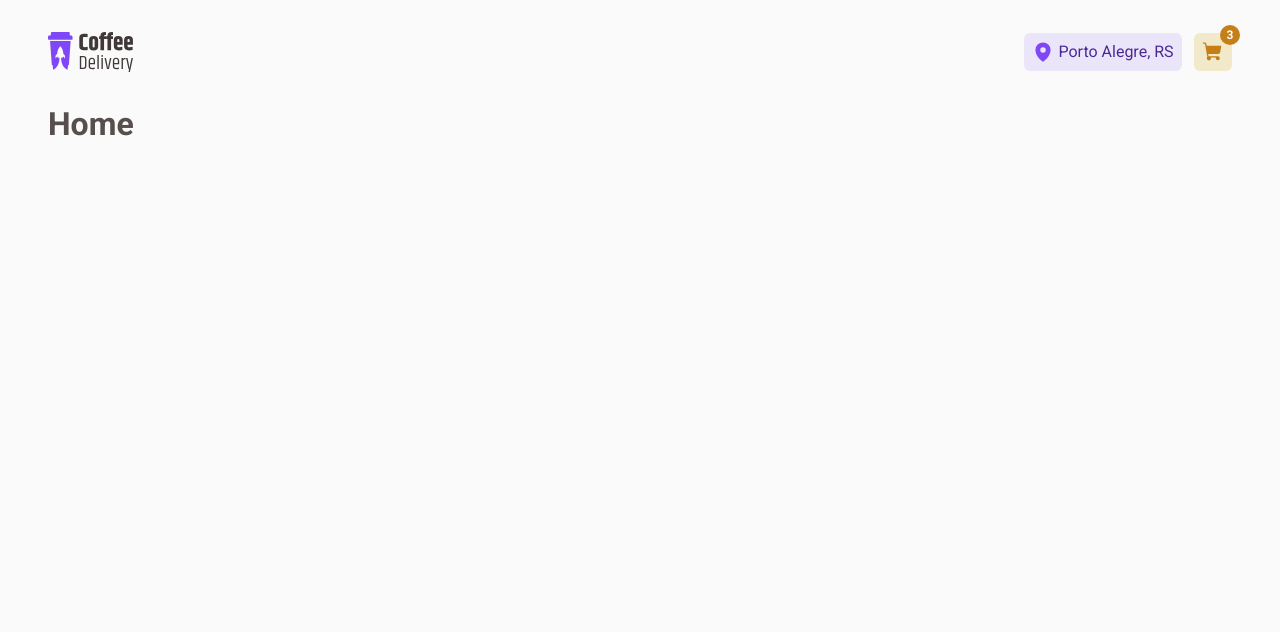
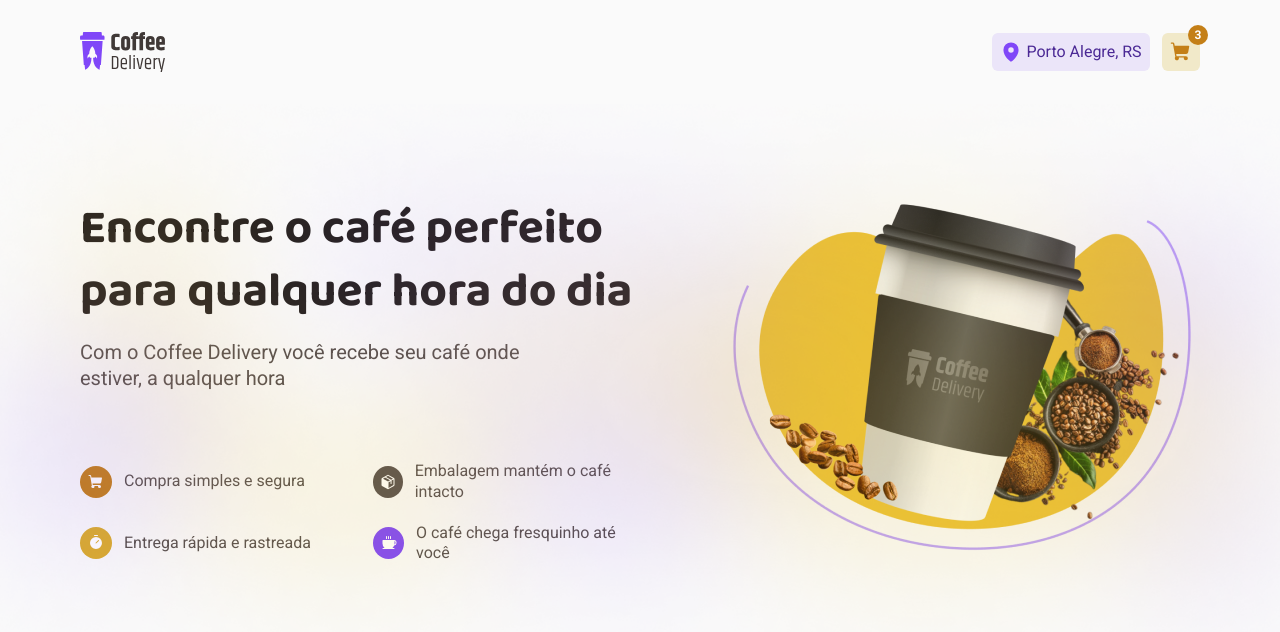
Before and after one commit to MichaelCStrahl/coffe-delivery, a React (Vite) app: page / in a window 1280 px wide. Shown: the top 632 px of the page. Built offline with nearby package versions, Linux system fonts and the light colour scheme.

Commit message:
banner home page

```diff
--- /dev/null
+++ b/src/components/Container/index.tsx
@@ -0,0 +1,8 @@
+import { ContainerLayout } from "./styles";
+
+interface ContainerProps {
+	children: React.ReactNode;
+}
+export function Container({ children }: ContainerProps) {
+	return <ContainerLayout>{children}</ContainerLayout>;
+}
--- /dev/null
+++ b/src/components/Container/styles.ts
@@ -0,0 +1,8 @@
+import styled from "styled-components";
+
+export const ContainerLayout = styled.div`
+  max-width: 74rem;
+  margin: 0 auto;
+  width: 100%;
+  padding: 0 2rem;
+`;
--- a/src/layouts/DefaultLayout/index.tsx
+++ b/src/layouts/DefaultLayout/index.tsx
@@ -1,11 +1,14 @@
 import { Outlet } from "react-router-dom";
+import { Container } from "../../components/Container";
 import { Header } from "../../components/Header";
 import { LayoutContainer } from "./styles";
 
 export function DefaultLayout() {
 	return (
 		<LayoutContainer>
-			<Header />
+			<Container>
+				<Header />
+			</Container>
 			<Outlet />
 		</LayoutContainer>
 	);
--- a/src/layouts/DefaultLayout/styles.ts
+++ b/src/layouts/DefaultLayout/styles.ts
@@ -1,9 +1,6 @@
 import styled from "styled-components";
 
 export const LayoutContainer = styled.div`
-  max-width: 74rem;
-  margin: 0 auto;
-
   display: flex;
   flex-direction: column;
 `;
--- a/src/pages/Home.tsx
+++ /dev/null
@@ -1,3 +0,0 @@
-export function Home() {
-	return <h1>Home</h1>;
-}
--- /dev/null
+++ b/src/pages/Home/index.tsx
@@ -0,0 +1,70 @@
+import { Coffee, Package, ShoppingCart, Timer } from "phosphor-react";
+import { defaultMethod } from "react-router-dom/dist/dom";
+import bgBanner from "../../assets/bg-banner.png";
+import coffeeBanner from "../../assets/coffee-banner.png";
+import { Container } from "../../components/Container";
+import {
+	BannerContent,
+	BannerLayout,
+	Description,
+	IconInfo,
+	InfoContainer,
+	InfoItem,
+	MainContentContainer,
+	MainTitle,
+} from "./styles";
+
+export function Home() {
+	return (
+		<>
+			<BannerLayout>
+				<Container>
+					<BannerContent>
+						<MainContentContainer>
+							<div>
+								<MainTitle>
+									Encontre o café perfeito para qualquer hora do dia
+								</MainTitle>
+								<Description>
+									Com o Coffee Delivery você recebe seu café onde estiver, a
+									qualquer hora
+								</Description>
+							</div>
+
+							<InfoContainer>
+								<InfoItem>
+									<IconInfo infoColor="yellowDark">
+										<ShoppingCart size={16} weight="fill" color="#fff" />
+									</IconInfo>
+									<p>Compra simples e segura</p>
+								</InfoItem>
+								<InfoItem>
+									<IconInfo infoColor="gray">
+										<Package size={16} weight="fill" color="#fff" />
+									</IconInfo>
+									<p>Embalagem mantém o café intacto</p>
+								</InfoItem>
+								<InfoItem>
+									<IconInfo infoColor="yellow">
+										<Timer size={16} weight="fill" color="#fff" />
+									</IconInfo>
+									<p>Entrega rápida e rastreada</p>
+								</InfoItem>
+								<InfoItem>
+									<IconInfo infoColor="purple">
+										<Coffee size={16} weight="fill" color="#fff" />
+									</IconInfo>
+									<p>O café chega fresquinho até você</p>
+								</InfoItem>
+							</InfoContainer>
+						</MainContentContainer>
+						<div>
+							<img src={coffeeBanner} alt="" />
+						</div>
+					</BannerContent>
+				</Container>
+				<img id="bg-banner" src={bgBanner} alt="" />
+			</BannerLayout>
+		</>
+	);
+}
--- /dev/null
+++ b/src/pages/Home/styles.ts
@@ -0,0 +1,72 @@
+import styled from "styled-components";
+
+export const BannerLayout = styled.section`
+  display: flex;
+  position: relative;
+
+  img#bg-banner {
+    position: absolute;
+    width: 100%;
+    height: 100%;
+    object-fit: fill;
+  }
+`;
+
+export const BannerContent = styled.div`
+  display: grid;
+  grid-template-columns: 2fr 1fr;
+  gap: 4.875rem;
+  padding: 5.9rem 0;
+  height: 100%;
+`;
+
+export const MainContentContainer = styled.div`
+  display: flex;
+  flex-direction: column;
+  justify-content: space-between;
+`;
+
+export const MainTitle = styled.header`
+  font-size: 3rem;
+  color: ${(props) => props.theme["gray-900"]};
+`;
+
+export const Description = styled.p`
+  font-size: 1.25rem;
+  color: ${(props) => props.theme["gray-700"]};
+  padding-right: 4rem;
+  padding-top: 1rem;
+`;
+
+export const InfoContainer = styled.div`
+  display: grid;
+  grid-template-columns: 1fr 1fr;
+  gap: 1.25rem;
+`;
+
+export const InfoItem = styled.div`
+  display: flex;
+  align-items: center;
+  gap: 0.75rem;
+`;
+
+const INFO_ICON_COLOR = {
+	yellowDark: "yellow-700",
+	yellow: "yellow-400",
+	purple: "purple-400",
+	gray: "gray-700",
+} as const;
+
+interface InfoIconProps {
+	infoColor: keyof typeof INFO_ICON_COLOR;
+}
+
+export const IconInfo = styled.span<InfoIconProps>`
+  display: flex;
+  width: 2rem;
+  height: 2rem;
+  align-items: center;
+  justify-content: center;
+  border-radius: 50%;
+  background: ${(props) => props.theme[INFO_ICON_COLOR[props.infoColor]]};
+`;
```
Also changed, not shown: src/assets/bg-banner.png (added), src/assets/coffee-banner.png (added).
